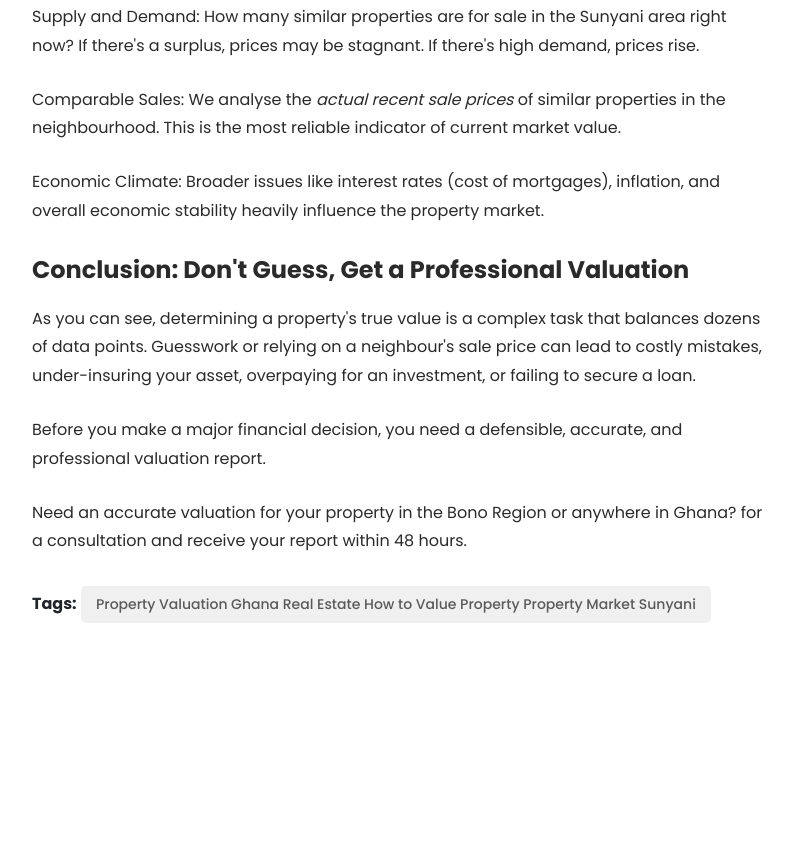
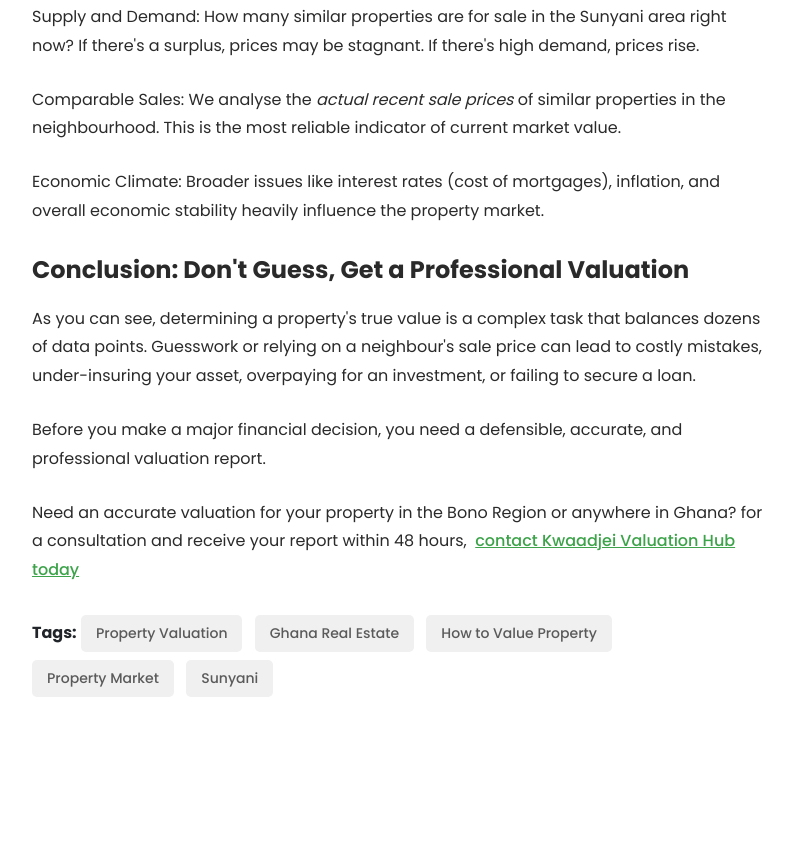
Before and after one commit to Kobby-Jones/kwaadjei-valuation-hub-site, an Eleventy site: page blog/2025-10-29-5-key-factors-that-determine-property-value-in-ghana-beyond-just-location.md in a window 1280 px wide. Shown: the part 3364-4213 px from the top of the page, without its empty margins (50-843 px from the left). Built offline with nearby package versions, Linux system fonts and the light colour scheme; Eleventy itself is replaced by a stand-in of ours; files that its build step writes are made by us from their sources.

Commit message:
Update Blog Posts “2025-10-29-5-key-factors-that-determine-property-value-in-ghana-beyond-just-location”

```diff
--- a/blog/2025-10-29-5-key-factors-that-determine-property-value-in-ghana-beyond-just-location.md
+++ b/blog/2025-10-29-5-key-factors-that-determine-property-value-in-ghana-beyond-just-location.md
@@ -6,8 +6,11 @@ author: Surv. Jonas Kwame Adjei (MGhIS)
 category: Valuation Insights
 image: /assets/images/blog/property-factors.jpg
 tags:
-  - Property Valuation Ghana Real Estate How to Value Property Property Market
-    Sunyani
+  - Property Valuation
+  - Ghana Real Estate
+  - How to Value Property
+  - Property Market
+  - Sunyani
 ---
 "What is my property *really* worth?" It's the most common question in real estate, whether you're securing a mortgage, preparing for a sale, or assessing assets for your business.
 
@@ -15,11 +18,7 @@ While "location, location, location" is the famous answer, a professional valuat
 
 Here are the 5 key factors that professionally determine a property's value in Ghana.
 
-
-
 ### 1. Location & Neighbourhood
-
-
 
 This is still the most important factor, but it's more than just a "good area." We analyse:
 
@@ -29,11 +28,7 @@ This is still the most important factor, but it's more than just a "good area."
 * Risk: Is the area prone to flooding? Is it near a hazardous site? These factors significantly decrease value.
 * Zoning: The land's designated use (residential, commercial, mixed-use) dictates its potential and, therefore, its value.
 
-
-
 ### 2. Condition, Age & Quality of Finish
-
-
 
 A new building is not always more valuable than an old one if the old one is built to a higher standard. We assess:
 
@@ -42,11 +37,7 @@ A new building is not always more valuable than an old one if the old one is bui
 * Quality of Finishes: The materials used for flooring (e.g., porcelain vs. ceramic tiles), kitchen fittings, plumbing fixtures, and windows are critical value indicators. High-quality finishes command a higher price.
 * Maintenance: A well-maintained property retains its value far better than one suffering from neglect.
 
-
-
 ### 3. Land Title & Documentation
-
-
 
 This is a critical factor in Ghana. A property with flawed or non-existent documentation is a high-risk liability, not an asset.
 
@@ -56,11 +47,7 @@ This is a critical factor in Ghana. A property with flawed or non-existent docum
 
 We covered the steps to secure your title in our other post, "[The Complete Checklist for Land Title Registration in Ghana](https://kwaadjeivaluationhub.netlify.app/blog/land-title-registration-ghana/)."
 
-
-
 ### 4. Property Size & Usable Space
-
-
 
 Size matters, but so does design. We measure:
 
@@ -69,13 +56,10 @@ Size matters, but so does design. We measure:
 * Layout & Functionality: It's not just about the number of bedrooms, but how well the space is used. A well-designed 3-bedroom house with good airflow and natural light can be more valuable than a poorly designed 4-bedroom house with dark, unusable rooms.
 
 > "A property's price is what someone is willing to pay today. Its *value* is a professional, data-driven assessment of its long-term worth. Our job is to give you that data so you can make confident decisions."
-> - *Surv. Jonas Kwame Adjei, Lead Valuer*
-
-
+>
+> * *Surv. Jonas Kwame Adjei, Lead Valuer*
 
 ### 5. Current Market & Economic Conditions
-
-
 
 A property is only worth what the market is willing to pay *at that specific time*. We must analyse external factors:
 
@@ -83,14 +67,11 @@ A property is only worth what the market is willing to pay *at that specific tim
 * Comparable Sales: We analyse the *actual recent sale prices* of similar properties in the neighbourhood. This is the most reliable indicator of current market value.
 * Economic Climate: Broader issues like interest rates (cost of mortgages), inflation, and overall economic stability heavily influence the property market.
 
-
-
 ### Conclusion: Don't Guess, Get a Professional Valuation
-
-
 
 As you can see, determining a property's true value is a complex task that balances dozens of data points. Guesswork or relying on a neighbour's sale price can lead to costly mistakes, under-insuring your asset, overpaying for an investment, or failing to secure a loan.
 
 Before you make a major financial decision, you need a defensible, accurate, and professional valuation report.
 
-Need an accurate valuation for your property in the Bono Region or anywhere in Ghana?  for a consultation and receive your report within 48 hours.
+Need an accurate valuation for your property in the Bono Region or anywhere in Ghana?  for a consultation and receive your report within 48 hours,
+ [contact Kwaadjei Valuation Hub today](https://kwaadjeivaluationhub.netlify.app/contact/)
```
